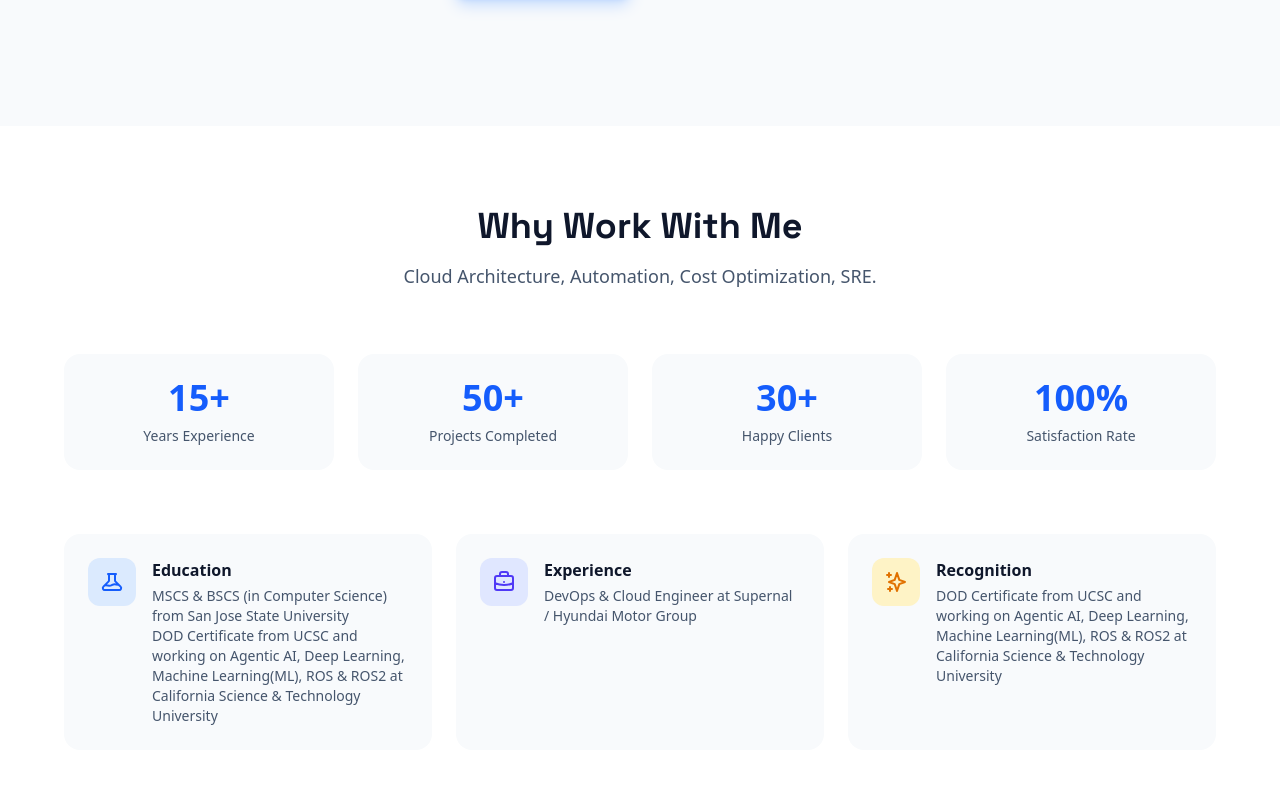
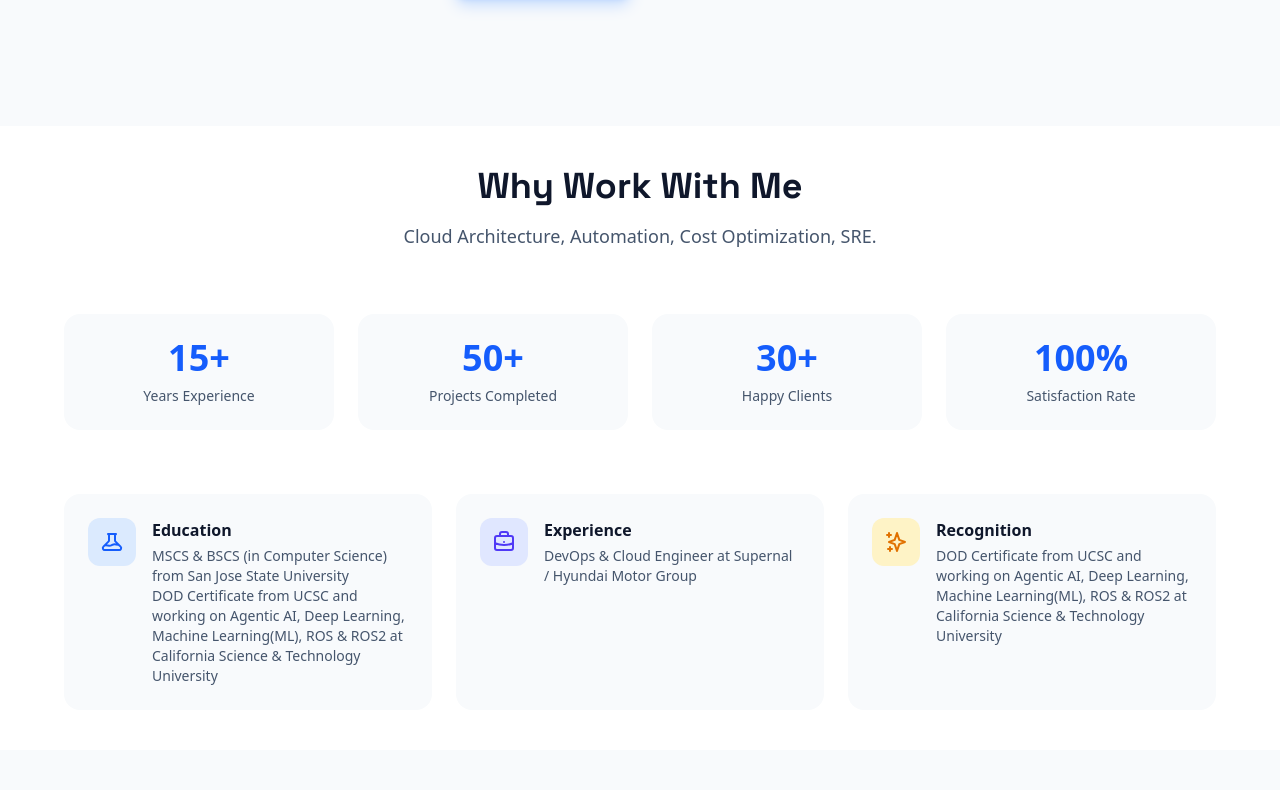
Before and after one commit to zraihan-CSTU/ZR-landing-page, a Next.js app: page / in a window 1280 px wide. Shown: the part 510-1300 px from the top of the page. Built offline with nearby package versions, Linux system fonts and the light colour scheme.

Commit message:
chaged spacewq from py-20 to py-10 at Line 130

```diff
--- a/app/page.tsx
+++ b/app/page.tsx
@@ -127,7 +127,7 @@ export default function Home() {
       {/* ABOUT/AUTHORITY SECTION - Credentials and trust signals      */}
       {/* Prompt: "Update credentials to [your experience/credentials]"*/}
       {/* ============================================================ */}
-      <section id="about" className="py-20 bg-white dark:bg-slate-900">
+      <section id="about" className="py-10 bg-white dark:bg-slate-900">
         <div className="container mx-auto px-4 md:px-6">
           <div className="max-w-6xl mx-auto">
             {/* Section header */}
```
